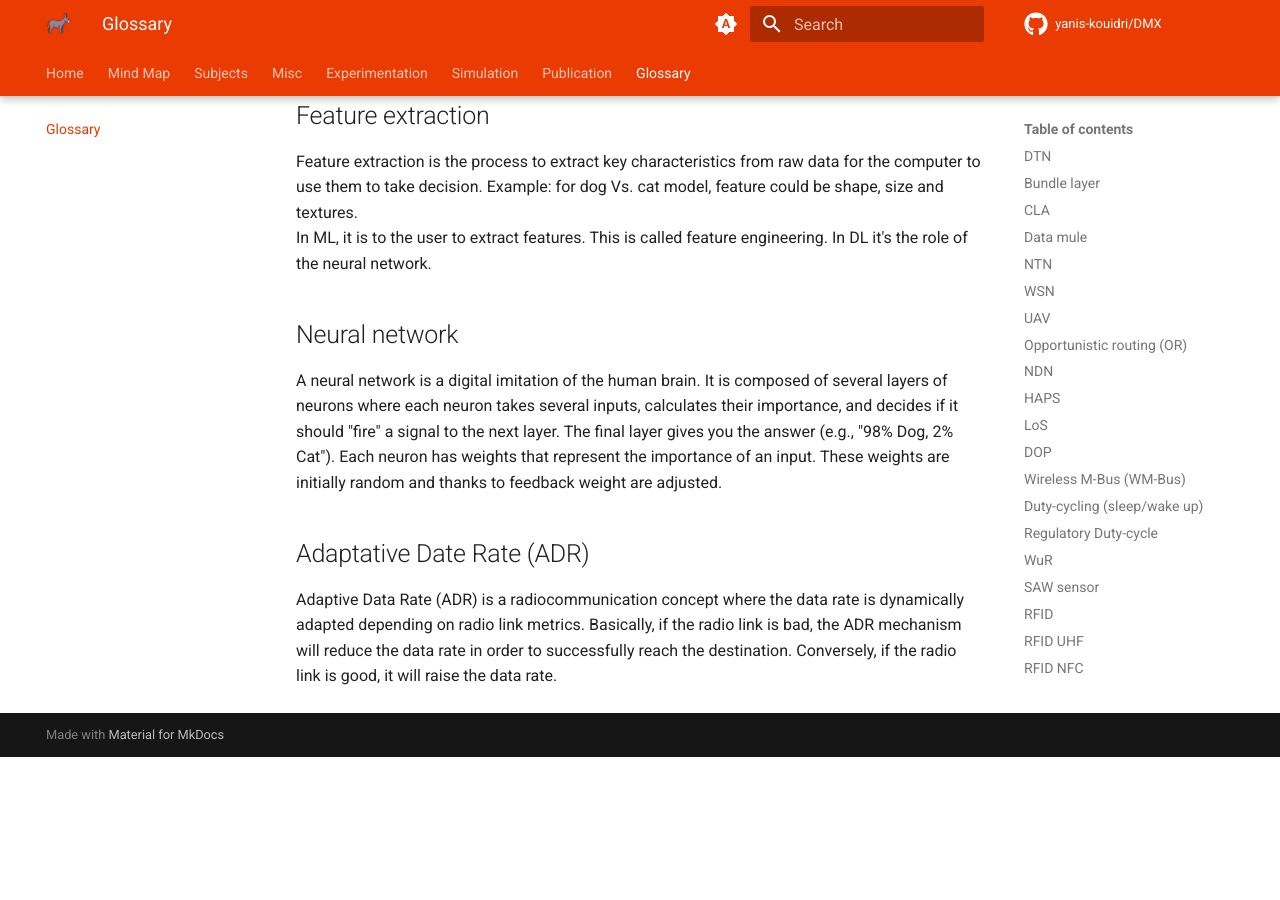
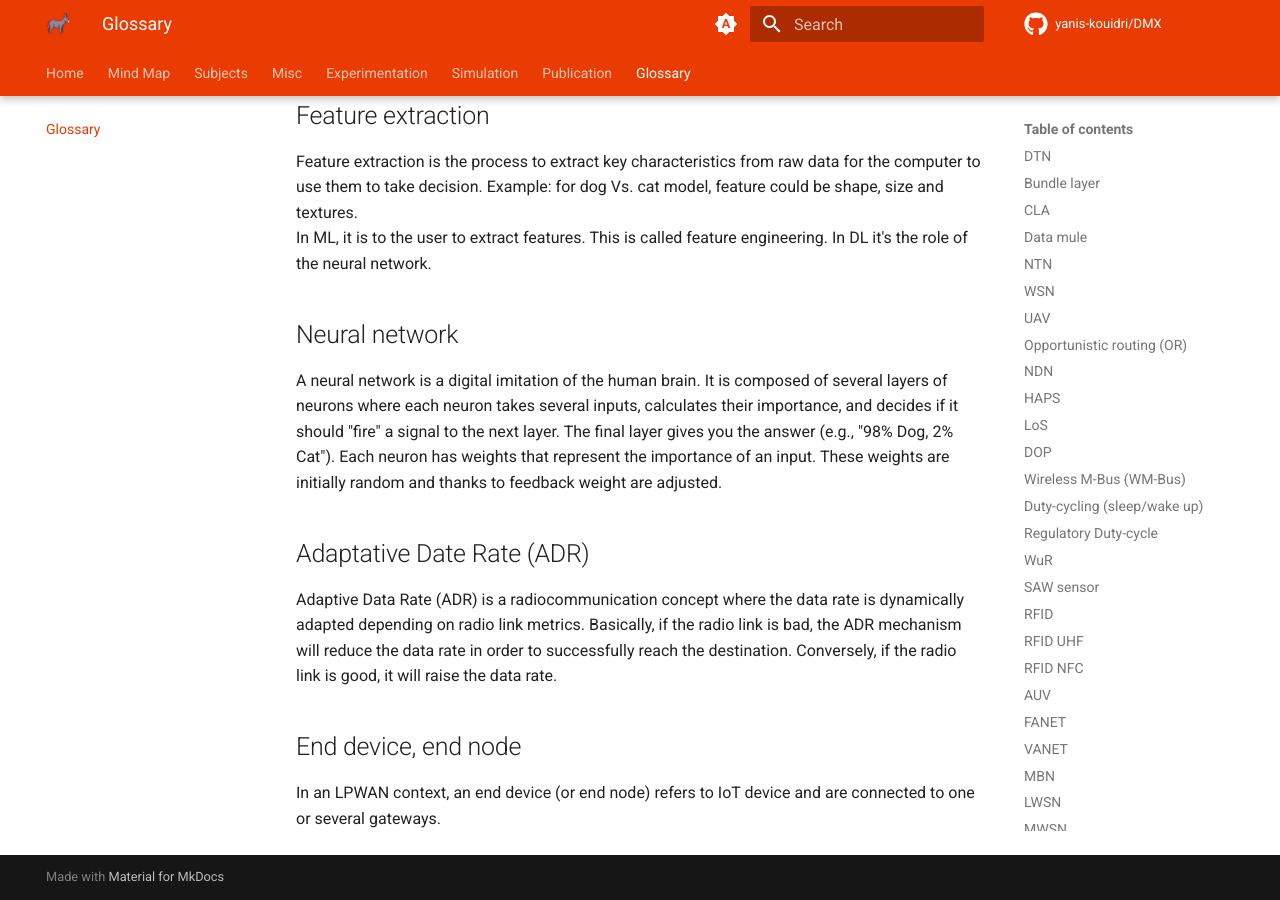
Before and after one commit to Yanis-Kouidri/DMX, an MkDocs documentation site: the page built from docs/glossary.md, in a window 1280 px wide and 900 px high, scrolled down 10622 px. Built offline with MkDocs 1.6.1 and Material for MkDocs 9.7.7, drawn with Linux system fonts in a browser that asks for light colours; comment, search, counter and statistics services are not loaded; before the commit the page ends 11379 px from its top, so only the background shows below that.

Commit message:
feat: add definition

```diff
--- a/docs/glossary.md
+++ b/docs/glossary.md
@@ -269,3 +269,7 @@ A neural network is a digital imitation of the human brain. It is composed of se
 ## Adaptative Date Rate (ADR)
 
 Adaptive Data Rate (ADR) is a radiocommunication concept where the data rate is dynamically adapted depending on radio link metrics. Basically, if the radio link is bad, the ADR mechanism will reduce the data rate in order to successfully reach the destination. Conversely, if the radio link is good, it will raise the data rate.
+
+## End device, end node
+
+In an LPWAN context, an end device (or end node) refers to IoT device and are connected to one or several gateways.
```
